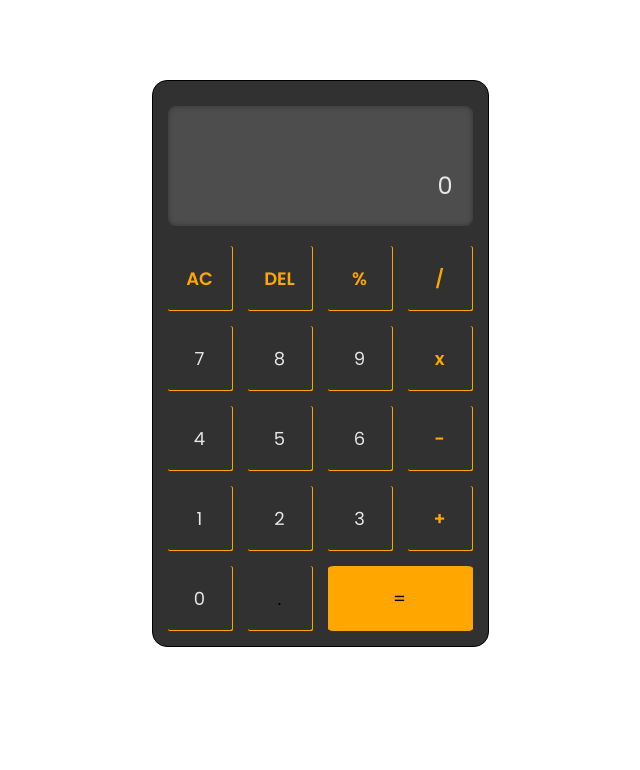
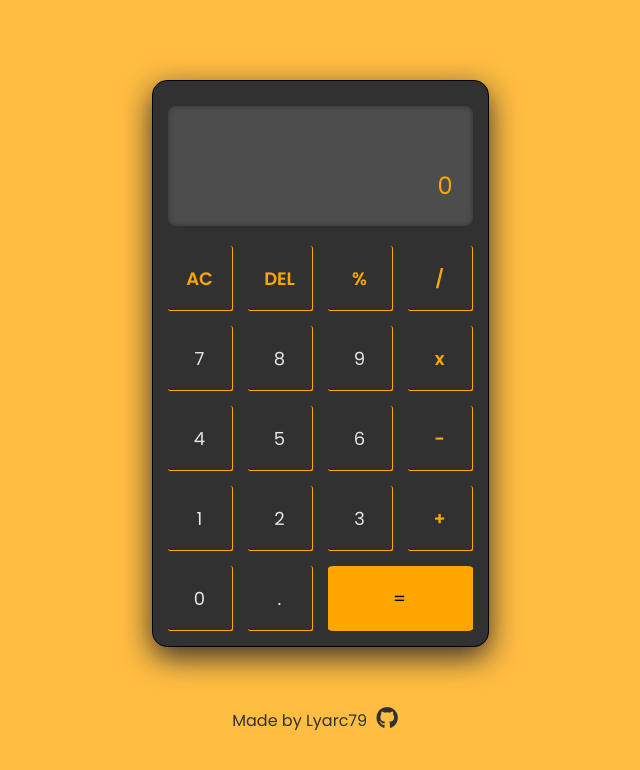
Before and after one commit to Lyarc79/Calculator, a plain HTML site: page index.html in a window 1280 px wide. Shown: the whole page, without its empty margins (320-960 px from the left). Drawn offline with Linux system fonts and the light colour scheme.

Commit message:
Added footer

```diff
--- a/index.html
+++ b/index.html
@@ -5,6 +5,7 @@
     <meta name="viewport" content="width=device-width, initial-scale=1.0">
     <title>Calculator</title>
     <link rel="stylesheet" href="style.css">
+    <script src="https://kit.fontawesome.com/967516047d.js" crossorigin="anonymous"></script>
 </head>
 <body>
     <div class="main">
@@ -36,7 +37,13 @@
             </div>
         </div>
     </div>
-
+    <footer id="footer">
+        <p>Made by Lyarc79
+            <a href="https://github.com/Lyarc79" target="_blank">
+                <i id="github-logo" class="fa-brands fa-github"></i>
+            </a>
+        </p>
+    </footer>
     <script src="index.js"></script>
 </body>
 </html>
--- a/style.css
+++ b/style.css
@@ -15,6 +15,10 @@
     font-weight: 500;
 }
 
+body{
+    background-color: rgb(255, 189, 66);
+}
+
 .main{
     display: flex;
     align-items: center;
@@ -27,9 +31,15 @@
     padding: 15px;
     background-color: var(--back-primary);
     border-radius: 15px;
+    box-shadow: 0 10px 30px rgba(40, 40, 40, 0.95);
 }
 
 .screen{
+    display: flex;
+    flex-direction: column;
+    height: 100%;
+    align-items: flex-end;
+    justify-content: flex-end;
     padding: 10px;
     border-radius: 8px;
     margin: 10px 0px 20px 0px;
@@ -39,19 +49,21 @@
     color: var(--digits-color);
 }
 
-.upper-screen{
+.upper-screen,
+.lower-screen{
     min-height: 40px;
+    line-height: 40px;
+    overflow-y: auto;
+    padding-right: 10px;
     vertical-align: middle;
-    line-height: 40px;
-    padding-right: 10px;
+    max-height: 150px;
 }
 
 .lower-screen{
     min-height: 60px;
     font-size: 24px;
-    vertical-align: middle;
     line-height: 60px;
-    padding-right: 10px;
+    color: orange;
 }
 
 .buttons{
@@ -86,6 +98,26 @@
     font-weight: 600;
 }
 
-.digit{
+.digit,
+.decimal{
     color: var(--digits-color);
 }
+
+#footer{
+    text-align: center;
+    padding: 0px 0px 10px 0px;
+    color: var(--back-primary);
+    margin-top: -20px;
+}
+
+#github-logo{
+    color: var(--back-primary);
+    font-size: 22px;
+    margin-right: 10px;
+    margin-left: 5px;
+    transition: transform 0.3s ease-in-out;
+}
+#github-logo:hover{
+    transform: scale(1.1) rotate(360deg);
+    transition: transform 0.3s ease-in-out;
+}
```
